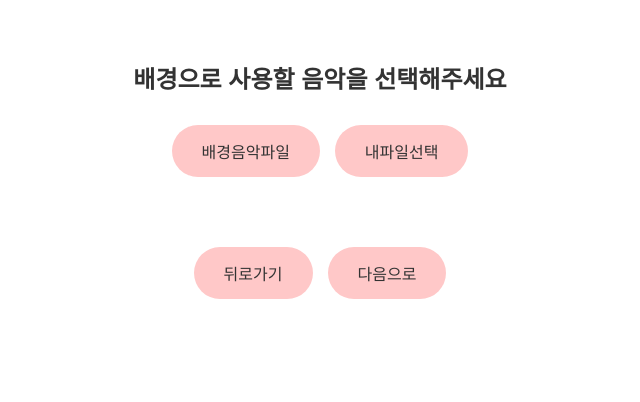
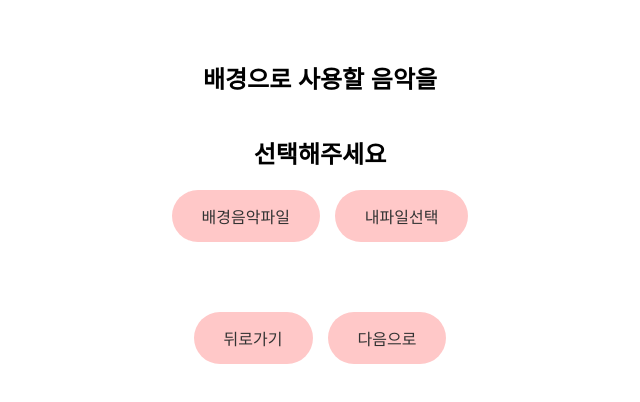
Before and after one commit to xeon-243859/ppongtok-app, a React (Vite) app: page /music/select in a window 1280 px wide. Shown: the top 402 px of the page, without its empty margins (320-960 px from the left). Built offline with nearby package versions, Linux system fonts and the light colour scheme.

Commit message:
🎼 타자체 문구 추가 + music box 생성 및 자동 재생/삭제 기능 수정

```diff
--- a/src/pages/MusicSelectPage.jsx
+++ b/src/pages/MusicSelectPage.jsx
@@ -7,13 +7,24 @@ const MusicSelectPage = () => {
   const fileInputRef = useRef(null);
   const [selectedMusic, setSelectedMusic] = useState(null);
   const [musicName, setMusicName] = useState("");
+  const [showLine1, setShowLine1] = useState(false);
+  const [showLine2, setShowLine2] = useState(false);
+
+  useEffect(() => {
+    const timer1 = setTimeout(() => setShowLine1(true), 300);
+    const timer2 = setTimeout(() => setShowLine2(true), 1800);
+    return () => {
+      clearTimeout(timer1);
+      clearTimeout(timer2);
+    };
+  }, []);
 
   useEffect(() => {
     const savedMusic = localStorage.getItem("selected-music");
+    const savedName = localStorage.getItem("selected-music-name");
     if (savedMusic) {
       setSelectedMusic(savedMusic);
-      const name = savedMusic.split("/").pop().replace(".mp3", "");
-      setMusicName(name);
+      setMusicName(savedName || savedMusic.split("/").pop().replace(".mp3", ""));
     }
   }, []);
 
@@ -29,10 +40,11 @@ const MusicSelectPage = () => {
     const file = e.target.files[0];
     if (!file) return;
     const url = URL.createObjectURL(file);
+    const name = file.name.replace(".mp3", "");
     setSelectedMusic(url);
-    setMusicName(file.name.replace(".mp3", ""));
+    setMusicName(name);
     localStorage.setItem("selected-music", url);
-    localStorage.setItem("selected-music-name", file.name.replace(".mp3", ""));
+    localStorage.setItem("selected-music-name", name);
   };
 
   const handleDelete = () => {
@@ -44,7 +56,8 @@ const MusicSelectPage = () => {
 
   return (
     <div className="music-select-container">
-      <h2 className="music-select-title">배경으로 사용할 음악을 선택해주세요</h2>
+      {showLine1 && <h2 className="music-title-line1">배경으로 사용할 음악을</h2>}
+      {showLine2 && <h2 className="music-title-line2">선택해주세요</h2>}
 
       <div className="music-button-group">
         <button onClick={handleSelectMusicFile}>배경음악파일</button>
```
